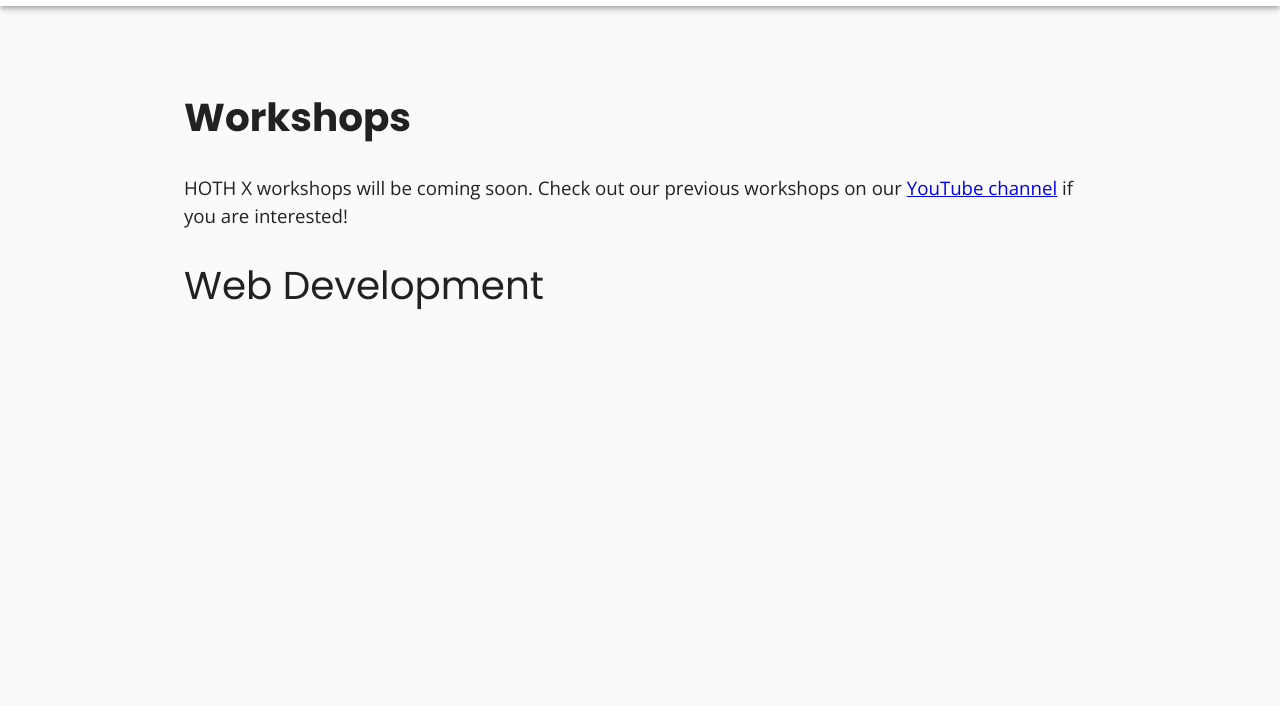
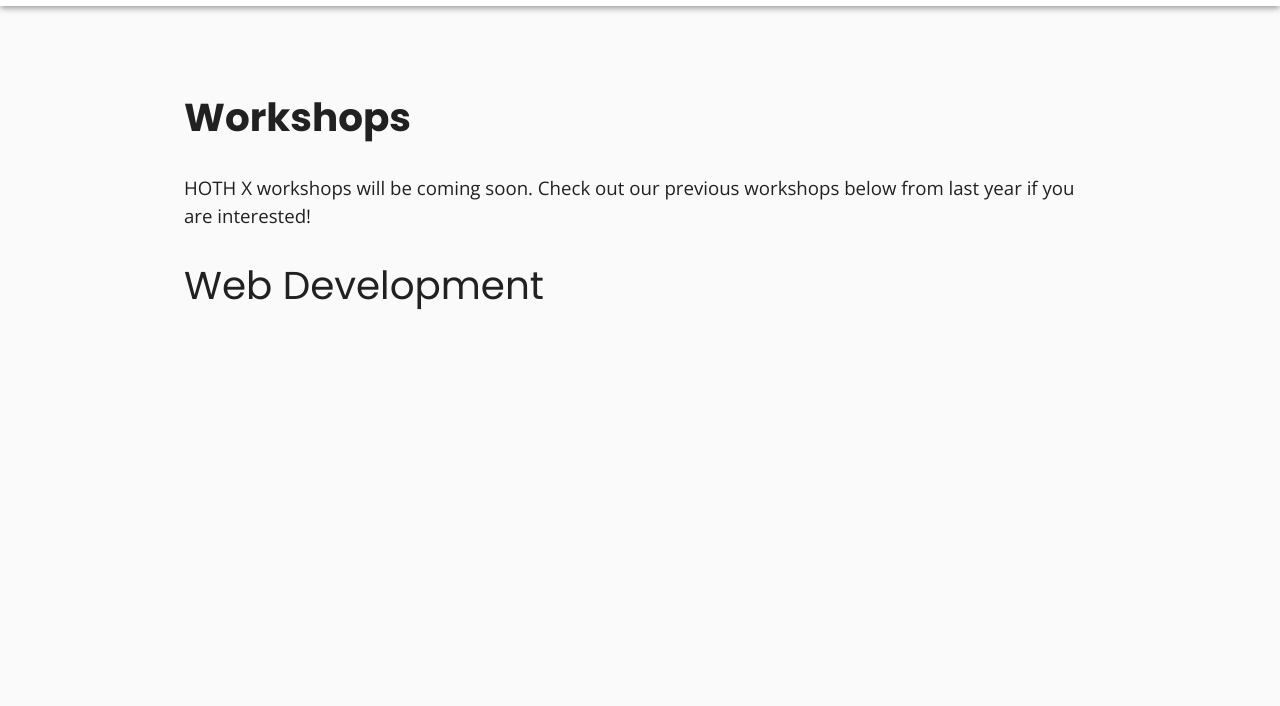
Before and after one commit to uclaacm/hoth.uclaacm.com, a Gatsby site: page /workshops in a window 1280 px wide. Shown: the part 94-800 px from the top of the page. Built offline with nearby package versions, Linux system fonts and the light colour scheme; Gatsby itself is replaced by a stand-in of ours.

Commit message:
rewrote the coming soon message

```diff
--- a/src/components/WorkshopPage/WorkshopPage.js
+++ b/src/components/WorkshopPage/WorkshopPage.js
@@ -232,7 +232,8 @@
 				</Typography>
 
 				<Typography variant='body1' component='body'>
-					HOTH X workshops will be coming soon. Check out our previous workshops on our <a href="https://www.youtube.com/watch?v=GskV5qMOpkE&list=PLPO7_kXilXFbjHembKB9UdcMyFkc_1Q06">YouTube channel</a> if you are interested!
+					HOTH X workshops will be coming soon.
+					Check out our previous workshops below from last year if you are interested!
 				</Typography>
 			</Box>
 			{workshopCards}
```
